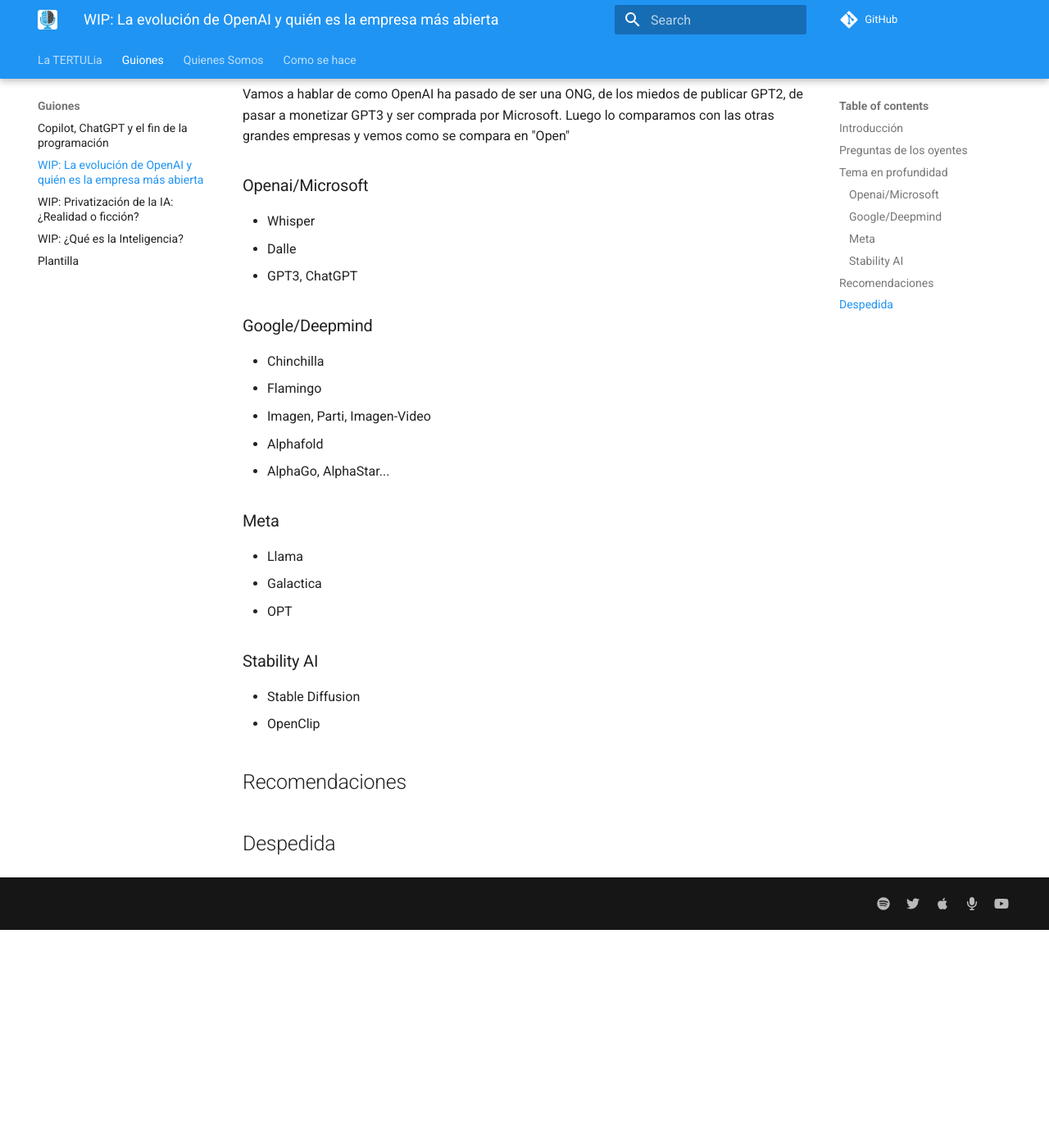
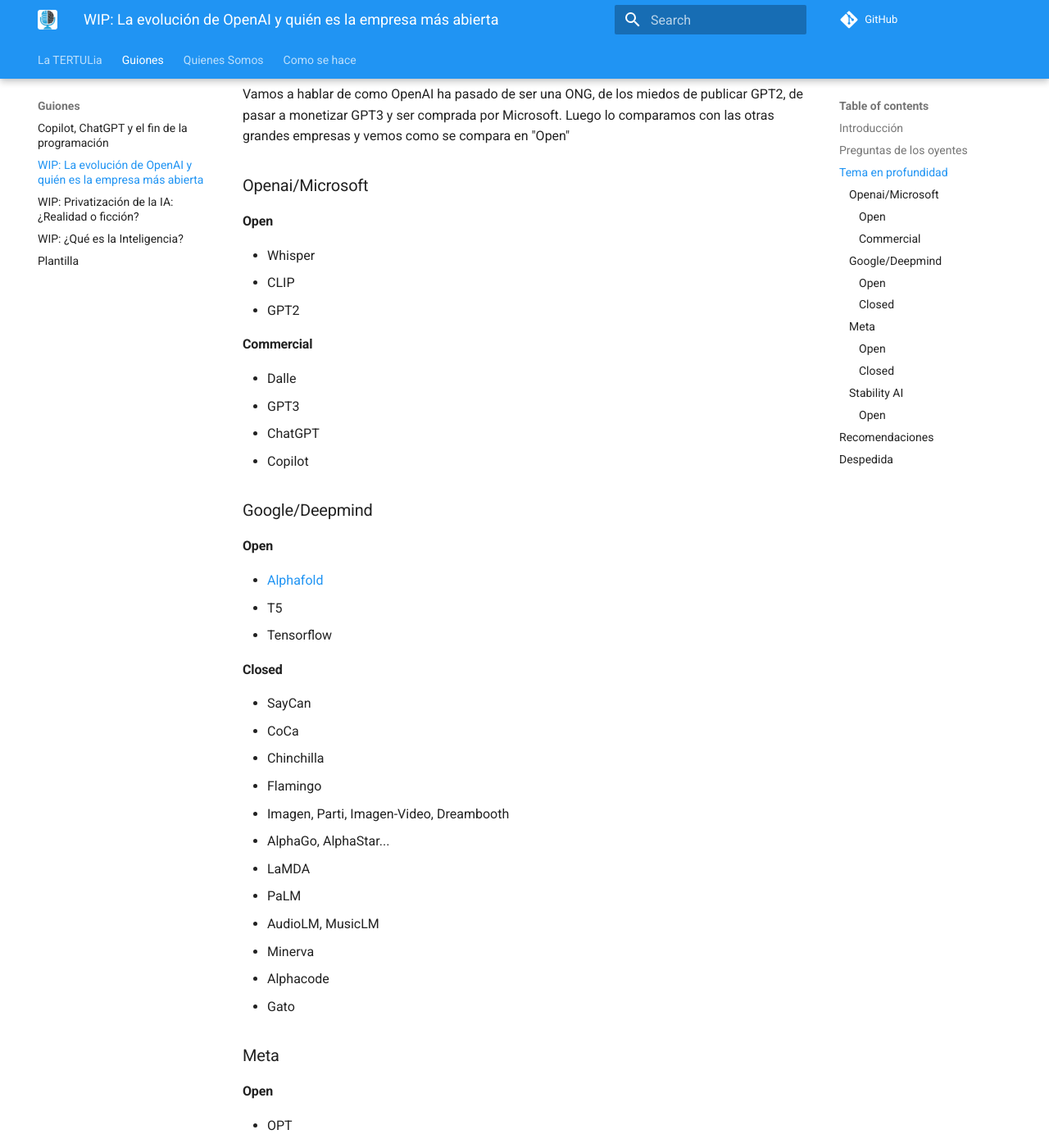
Before and after one commit to ironbar/tertulia_inteligencia_artificial, an MkDocs documentation site: the page built from docs/guiones/wip_openai_closedai_y_competencia.md, in a window 1280 px wide and 1400 px high, scrolled down 368 px. Shown: the whole window at 82% size. Built offline with MkDocs 1.6.1 and Material for MkDocs 9.7.7, drawn with Linux system fonts in a browser that asks for light colours; comment, search, counter and statistics services are not loaded; before the commit the page ends 1502 px from its top, so only the background shows below that; some of the changed text lies outside the part shown.

Commit message:
Update wip_openai_closedai_y_competencia.md

```diff
--- a/docs/guiones/wip_openai_closedai_y_competencia.md
+++ b/docs/guiones/wip_openai_closedai_y_competencia.md
@@ -11,25 +11,58 @@
 
 ### Openai/Microsoft
 
+#### Open
+
 - Whisper
+- CLIP
+- GPT2
+
+#### Commercial
+
 - Dalle
-- GPT3, ChatGPT
+- GPT3
+- ChatGPT
+- Copilot
 
 ### Google/Deepmind
 
+#### Open
+
+- [Alphafold](https://github.com/deepmind/alphafold)
+- T5
+- Tensorflow
+
+#### Closed
+
+- SayCan
+- CoCa
 - Chinchilla
 - Flamingo
-- Imagen, Parti, Imagen-Video
-- Alphafold
+- Imagen, Parti, Imagen-Video, Dreambooth
 - AlphaGo, AlphaStar...
+- LaMDA
+- PaLM
+- AudioLM, MusicLM
+- Minerva
+- Alphacode
+- Gato
 
 ### Meta
 
-- Llama
+#### Open
+
+- OPT
+- Llama*
+- Pytorch
+
+#### Closed
+
 - Galactica
-- OPT
+- Cicero
 
 ### Stability AI
+
+#### Open
 
 - Stable Diffusion
 - OpenClip
```
